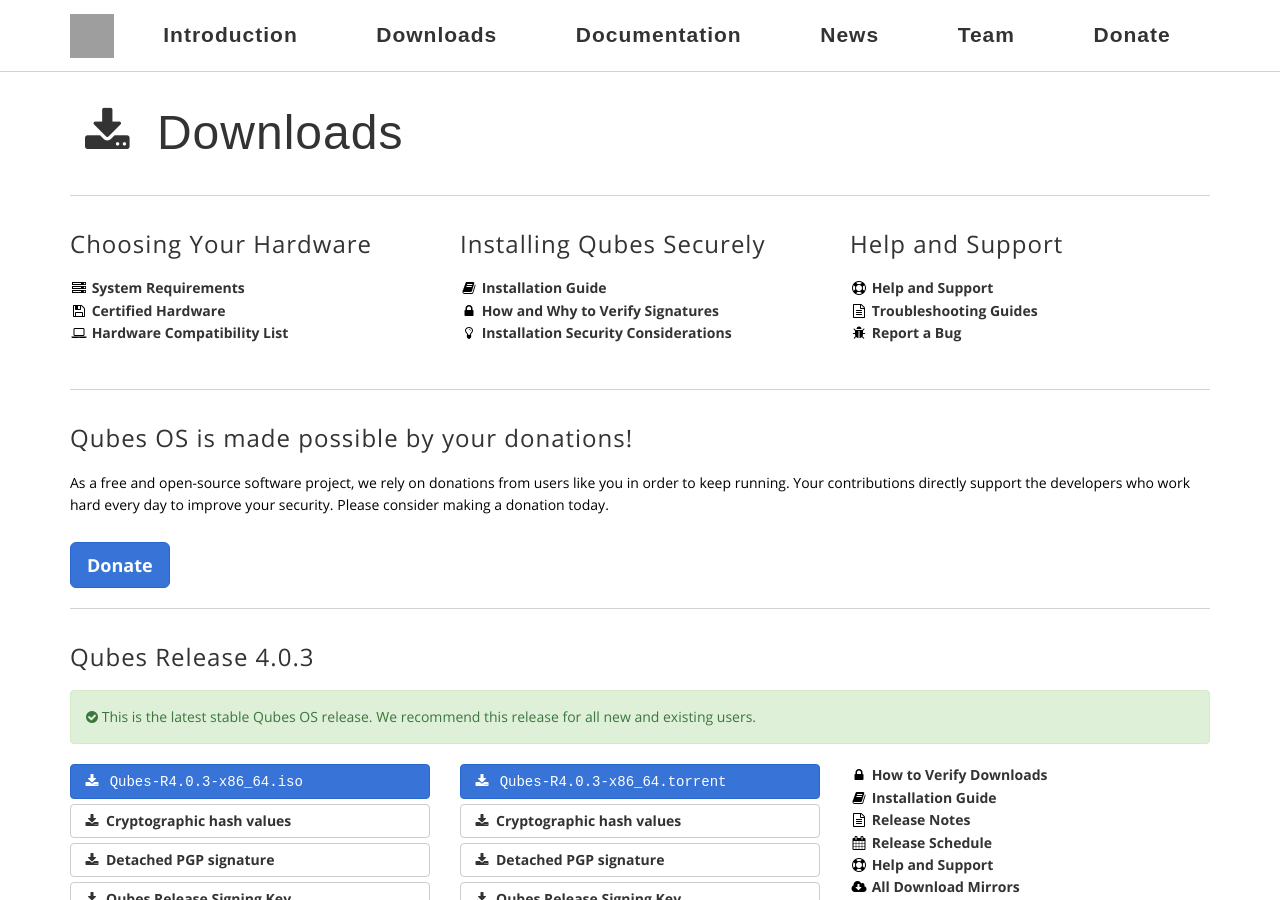
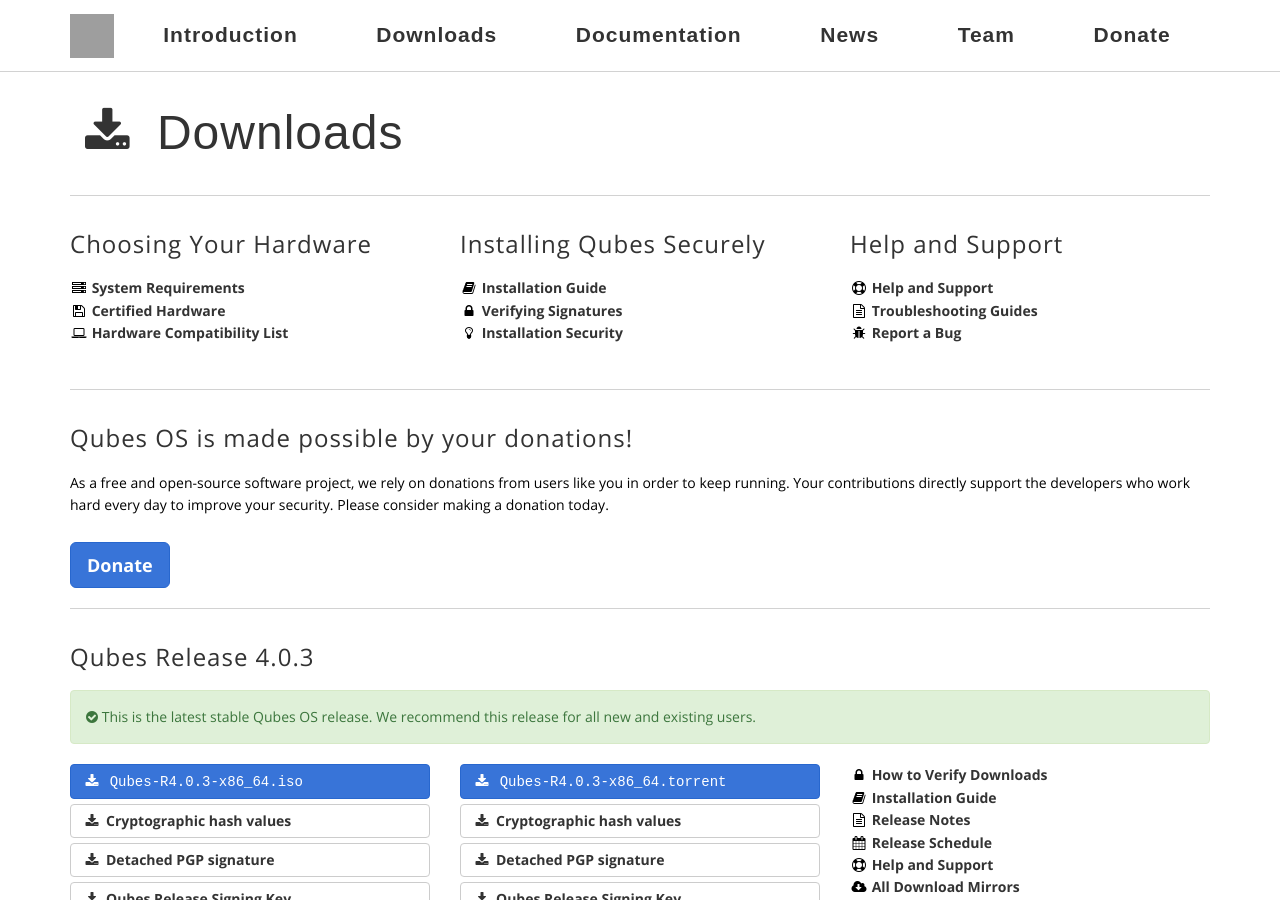
Before and after one commit to QubesOS/qubesos.github.io, a Jekyll site: the page built from pages/downloads.html, in a window 1280 px wide and 900 px high. Built offline with Jekyll 4.4.1, drawn with Linux system fonts in a browser that asks for light colours; some web fonts are replaced; grey boxes are pictures that could not be loaded.

Commit message:
Update document names

```diff
--- a/pages/downloads.html
+++ b/pages/downloads.html
@@ -39,14 +39,13 @@ redirect_from:
       </li>
       <li>
         <a href="/security/verifying-signatures/" class="black-link">
-          <i class="fa fa-lock fa-fw black-icon"></i> How and Why to Verify
-            Signatures
+          <i class="fa fa-lock fa-fw black-icon"></i> Verifying Signatures
         </a>
       </li>
       <li>
         <a href="/doc/install-security/" class="black-link">
           <i class="fa fa-lightbulb-o fa-fw black-icon"></i> Installation
-            Security Considerations
+            Security
         </a>
       </li>
     </ul>
```
